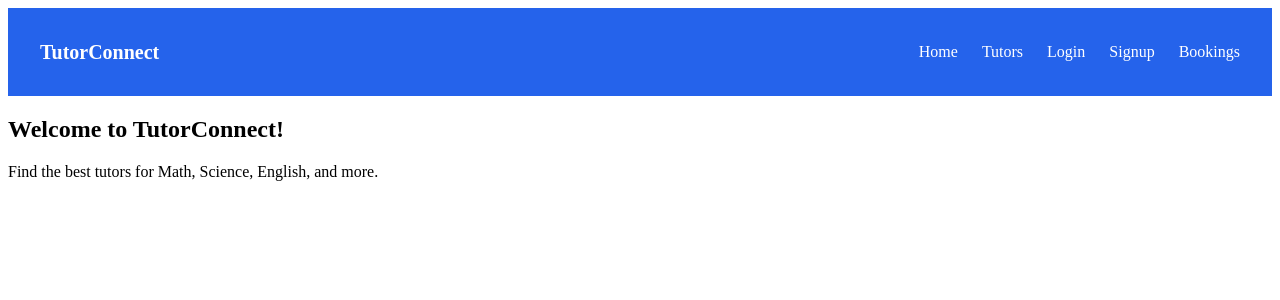
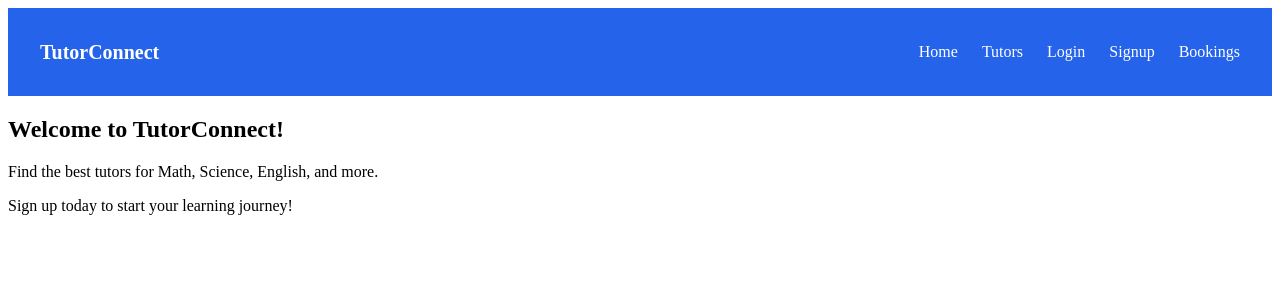
Before and after one commit to L0af1/Website, a Vue app in the folder Tutor/: page / in a window 1280 px wide. Shown: the top 300 px of the page. Built offline with nearby package versions, Linux system fonts and the light colour scheme.

Commit message:
Updated Home.vue, Cart.vue

```diff
--- a/Tutor/src/Cart.vue
+++ b/Tutor/src/Cart.vue
@@ -63,7 +63,7 @@ function cancelBooking(tutorId) {
   }
 }
 
-// 👇 Reactive form data
+//  Reactive form data
 const customer = reactive({
   name: '',
   email: '',
@@ -126,7 +126,7 @@ function submitBooking() {
   background-color: #dc2626;
 }
 
-/* 👇 New form styling */
+/* New form styling */
 .customer-form {
   background-color: #fff;
   padding: 1.5rem;
--- a/Tutor/src/Home.vue
+++ b/Tutor/src/Home.vue
@@ -2,8 +2,10 @@
     <section>
       <h2>Welcome to TutorConnect!</h2>
       <p>Find the best tutors for Math, Science, English, and more.</p>
+      <p>Sign up today to start your learning journey!</p>
     </section>
   </template>
+
 
   <script>
   export default {
```
